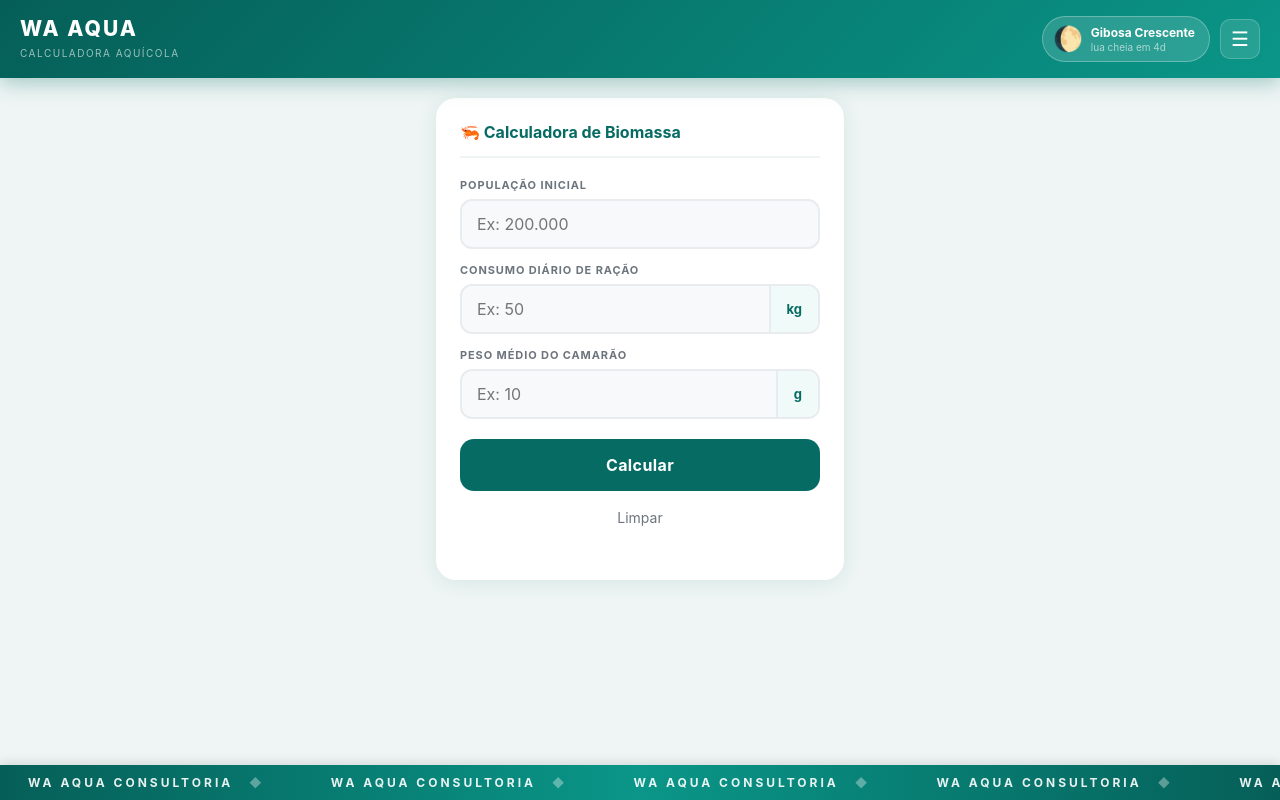
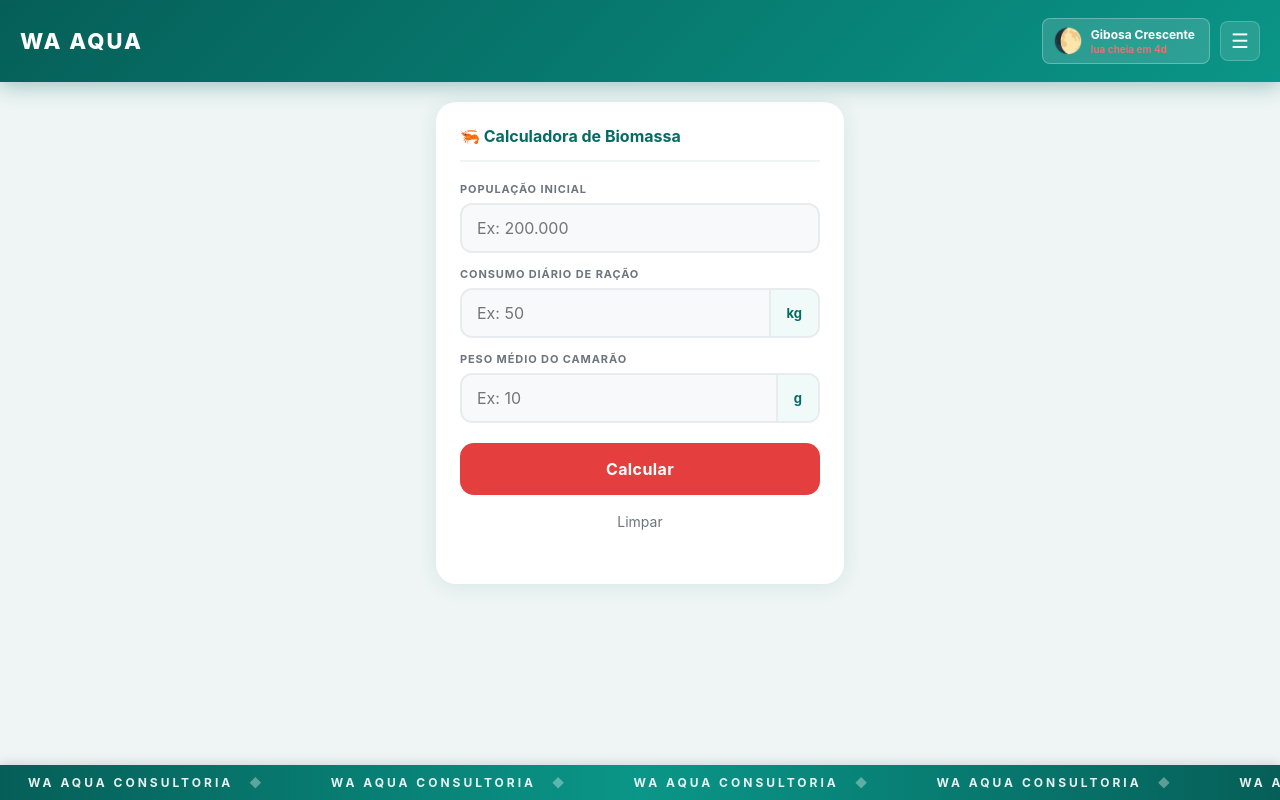
Before and after one commit to matheusch2/wa-aqua, a website built with Vite: page index.html in a window 1280 px wide. Built offline with nearby package versions, Linux system fonts and the light colour scheme.

Commit message:
style: ajustes visuais no header, badge da lua, botão e cards

```diff
--- a/index.html
+++ b/index.html
@@ -13,7 +13,6 @@
     <header class="header">
       <div class="header-logo">
         <h1>WA Aqua</h1>
-        <span>calculadora aquícola</span>
       </div>
       <div class="header-right">
         <div class="lua-badge">
--- a/public/style.css
+++ b/public/style.css
@@ -8,6 +8,7 @@
   --cinza-2: #e9ecef;
   --texto: #212529;
   --texto-suave: #6c757d;
+  --vermelho: #e53e3e;
   --sombra: 0 2px 20px rgba(6, 107, 99, 0.1);
 }
 
@@ -21,9 +22,10 @@ body {
   -webkit-font-smoothing: antialiased;
 }
 
+/* HEADER */
 .header {
   background: linear-gradient(135deg, var(--verde-escuro) 0%, var(--verde-claro) 100%);
-  padding: 16px 20px;
+  padding: 18px 20px;
   display: flex;
   justify-content: space-between;
   align-items: center;
@@ -31,21 +33,16 @@ body {
   position: sticky;
   top: 0;
   z-index: 100;
+  min-height: 70px;
 }
 
 .header-logo h1 {
   color: #fff;
-  font-size: 21px;
+  font-size: 22px;
   font-weight: 800;
   letter-spacing: 2px;
   text-transform: uppercase;
-}
-
-.header-logo span {
-  color: rgba(255, 255, 255, 0.6);
-  font-size: 10px;
-  letter-spacing: 1.5px;
-  text-transform: uppercase;
+  line-height: 1;
 }
 
 .header-right {
@@ -54,10 +51,11 @@ body {
   gap: 10px;
 }
 
+/* LUA BADGE — cantos quadrados */
 .lua-badge {
   background: rgba(255, 255, 255, 0.14);
   border: 1px solid rgba(255, 255, 255, 0.28);
-  border-radius: 50px;
+  border-radius: 8px;
   padding: 8px 14px 8px 10px;
   display: flex;
   align-items: center;
@@ -74,20 +72,22 @@ body {
   line-height: 1.3;
 }
 
+/* Dias para próxima fase em vermelho */
 .lua-sub {
   display: block;
-  color: rgba(255, 255, 255, 0.6);
+  color: #ff6b6b;
   font-size: 10px;
+  font-weight: 600;
 }
 
 .menu-btn {
   background: rgba(255, 255, 255, 0.12);
   border: 1px solid rgba(255, 255, 255, 0.2);
+  border-radius: 8px;
   color: #fff;
   font-size: 20px;
   width: 40px;
   height: 40px;
-  border-radius: 10px;
   cursor: pointer;
   display: flex;
   align-items: center;
@@ -97,6 +97,7 @@ body {
 
 .menu-btn:hover { background: rgba(255, 255, 255, 0.22); }
 
+/* DROPDOWN */
 .dropdown {
   display: none;
   position: absolute;
@@ -135,12 +136,14 @@ body {
 .dropdown-item:last-child { border-bottom: none; }
 .dropdown-item:hover { background: var(--verde-suave); color: var(--verde); }
 
+/* CONTENT */
 .content {
   padding: 20px 16px 90px;
   max-width: 440px;
   margin: 0 auto;
 }
 
+/* CARD */
 .card {
   background: #fff;
   border-radius: 20px;
@@ -161,6 +164,7 @@ body {
   gap: 8px;
 }
 
+/* FIELDS */
 .field { margin-bottom: 14px; }
 
 .field label {
@@ -231,10 +235,11 @@ body {
   white-space: nowrap;
 }
 
+/* BOTÃO CALCULAR — vermelho */
 .btn-primary {
   width: 100%;
   padding: 16px;
-  background: var(--verde);
+  background: var(--vermelho);
   color: #fff;
   border: none;
   border-radius: 14px;
@@ -249,7 +254,7 @@ body {
 
 .btn-primary:active {
   transform: scale(0.98);
-  background: var(--verde-escuro);
+  background: #c53030;
 }
 
 .btn-ghost {
@@ -265,12 +270,13 @@ body {
   border-radius: 10px;
 }
 
+/* RESULTS — cards menores */
 .resultado { margin-top: 20px; }
 
 .resultado-card {
-  border-radius: 16px;
-  padding: 18px 20px;
-  margin-bottom: 12px;
+  border-radius: 14px;
+  padding: 12px 16px;
+  margin-bottom: 10px;
   text-align: center;
   animation: fadeIn 0.3s ease;
 }
@@ -281,15 +287,15 @@ body {
 }
 
 .resultado-card .label {
-  font-size: 11px;
+  font-size: 10px;
   font-weight: 700;
   text-transform: uppercase;
   letter-spacing: 1px;
-  margin-bottom: 8px;
+  margin-bottom: 4px;
 }
 
 .resultado-card .valor {
-  font-size: 30px;
+  font-size: 24px;
   font-weight: 800;
   line-height: 1;
 }
@@ -311,7 +317,7 @@ body {
 
 .sobrevivencia {
   text-align: center;
-  padding: 12px 16px;
+  padding: 10px 14px;
   background: var(--cinza-1);
   border-radius: 12px;
   font-size: 14px;
@@ -327,6 +333,7 @@ body {
   padding: 16px;
 }
 
+/* TICKER */
 .ticker-wrap {
   position: fixed;
   bottom: 0;
```
